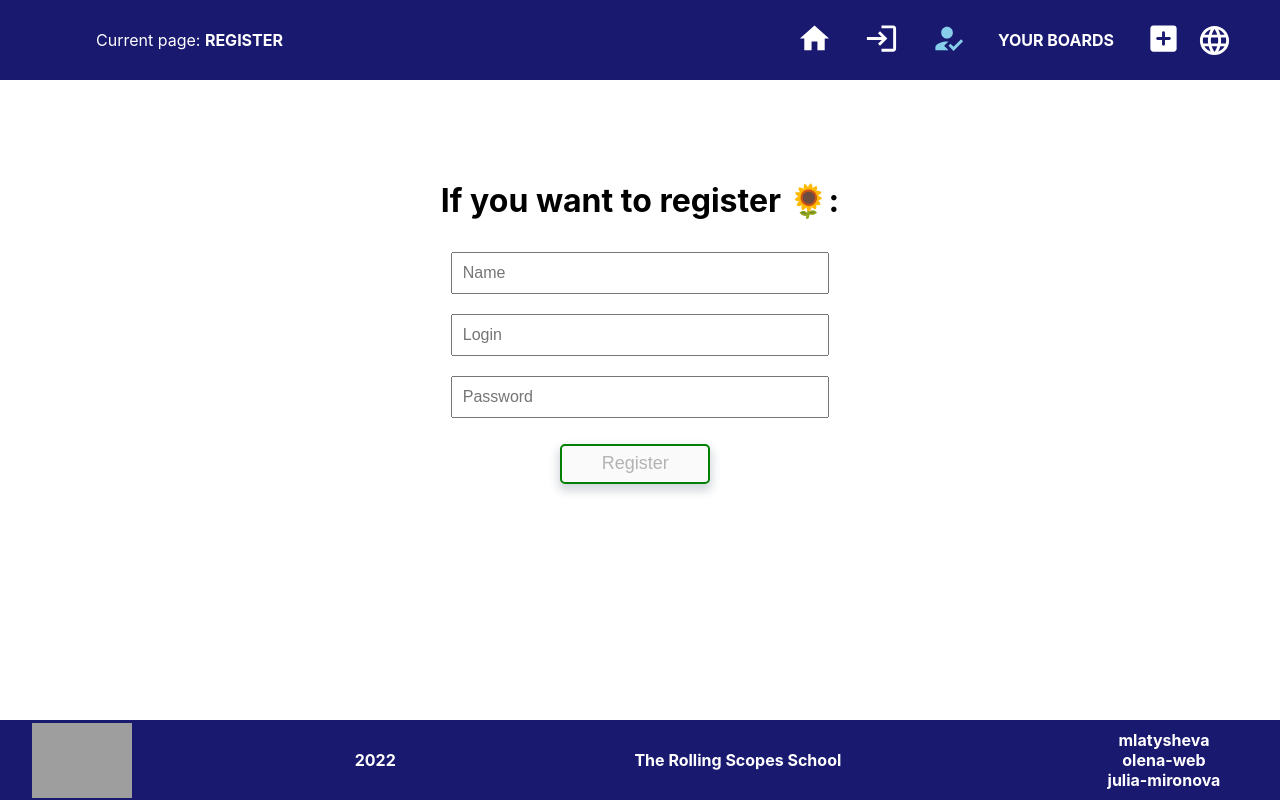
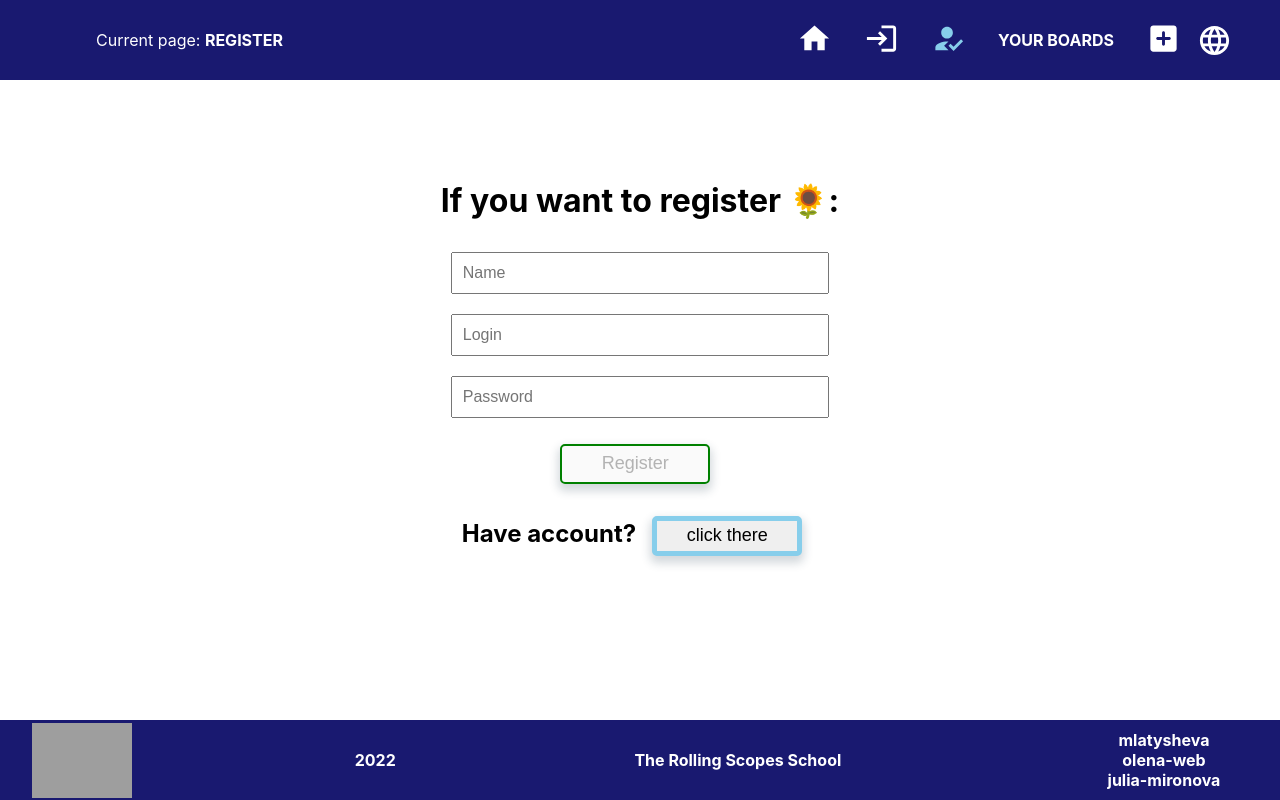
Before and after one commit to mlatysheva/project-management-app, a React (Create React App) app in the folder project-management-app/: page /signup in a window 1280 px wide. Built offline with nearby package versions, Linux system fonts and the light colour scheme; grey boxes are pictures that could not be loaded.

Commit message:
refactor: navigate to  login

```diff
--- a/project-management-app/src/components/Register/RegisterForm.tsx
+++ b/project-management-app/src/components/Register/RegisterForm.tsx
@@ -69,6 +69,7 @@ function SignupForm() {
 	};
 
 	return (
+		<>
 			<form
 				className="signup__form"
 				onSubmit={(e) => handleSubmit(e)}
@@ -116,6 +117,18 @@ function SignupForm() {
 					Register
 				</button>
 			</form>
+			<div className="row">
+				<h2>Have account?</h2>
+				<button
+					className="toRegister__btn"
+					onClick={(e) => {
+						navigate("/signin");
+					}}
+				>
+					click there
+				</button>
+			</div>
+		</>
 	);
 }
 
```
Lines whose indentation alone changed are shown as unchanged.
